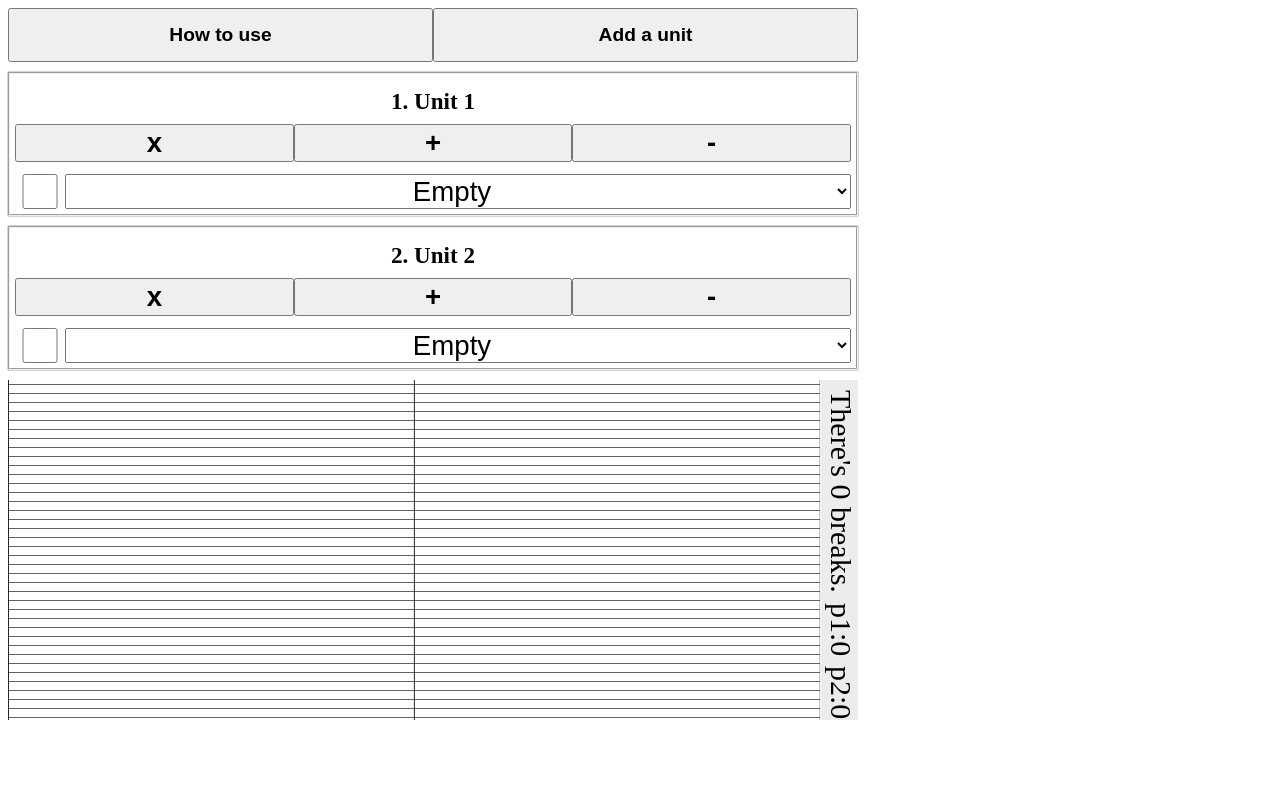
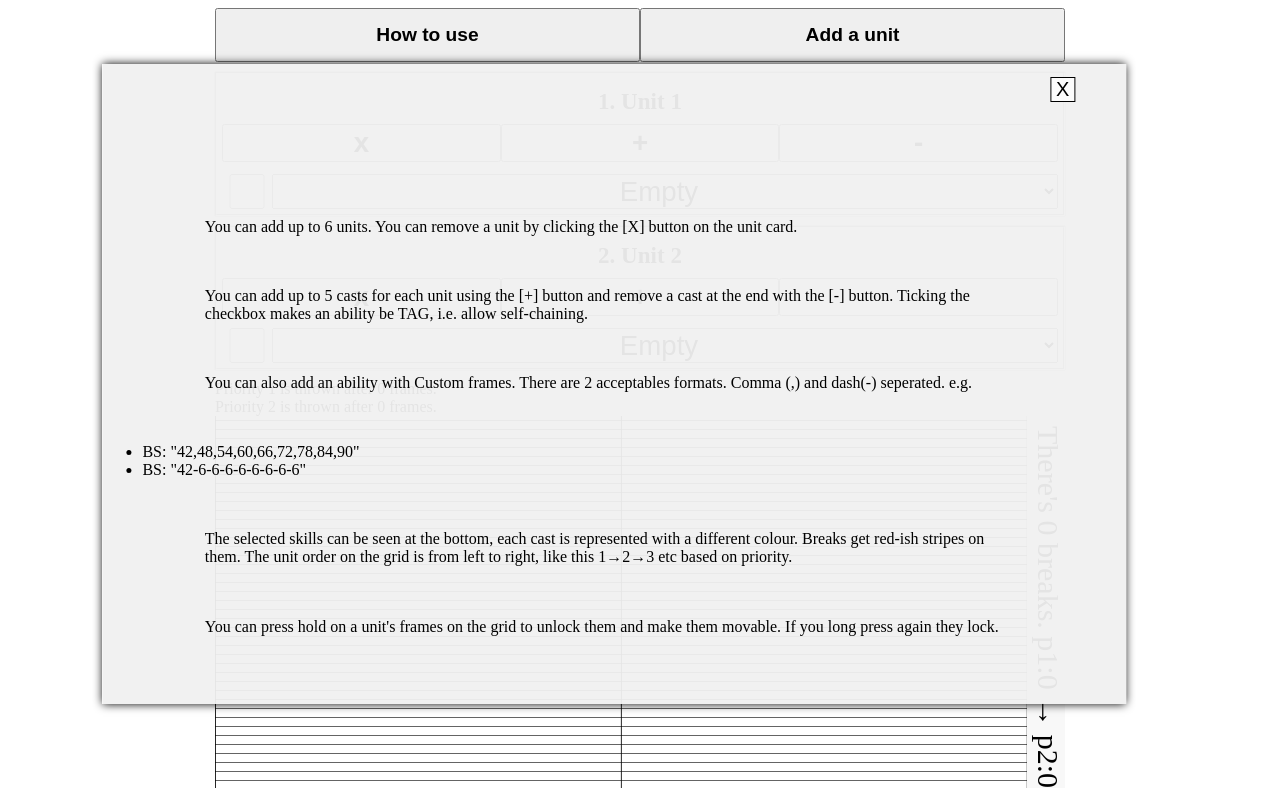
Before and after one commit to Lia-mon/chain, a SvelteKit app: page / in a window 1280 px wide. Both pictures are taken after a click on the button "How to use". Built offline with nearby package versions, Linux system fonts and the light colour scheme.

Commit message:
mini changes

```diff
--- a/src/app.html
+++ b/src/app.html
@@ -7,7 +7,7 @@
 	<link rel="manifest" href="%sveltekit.assets%/manifest.json" />
 	<meta name="viewport" content="width=device-width, initial-scale=1.0">
 	%sveltekit.head%
-	<title>Lia makes something</title>
+	<title>Chain visualiser</title>
 </head>
 
 <body data-sveltekit-preload-data="hover">
--- a/src/lib/actions/pressmove.ts
+++ b/src/lib/actions/pressmove.ts
@@ -1,5 +1,5 @@
 export function longpress(node :HTMLElement, duration :number) {
-	let timer : number;
+	let timer : any;
     let currentX = 0;
     let currentY = 0;
 
--- a/src/lib/chaining/chains.ts
+++ b/src/lib/chaining/chains.ts
@@ -1,6 +1,5 @@
 export interface Hit{
     frame : number;
-    elements : boolean[];
     unit: number; //display
     cast: number;
     tag: boolean;
@@ -114,7 +113,6 @@ export function merger(unitFrames: Hit[][],
 
             merged.push({
                 frame :currentFrame,
-                elements :unitFrames[lastIndex][indexes[lastIndex]].elements,
                 unit :unitFrames[lastIndex][indexes[lastIndex]].unit,
                 cast :unitFrames[lastIndex][indexes[lastIndex]].cast,
                 tag : unitFrames[lastIndex][indexes[lastIndex]].tag
--- a/src/lib/stores.ts
+++ b/src/lib/stores.ts
@@ -2,7 +2,6 @@ import { writable, type Writable } from "svelte/store";
 
 interface Hit{
     frame : number;
-    elements : boolean[];
     unit: number; //display
     cast: number;
     tag: boolean;
--- a/src/routes/+page.svelte
+++ b/src/routes/+page.svelte
@@ -2,9 +2,9 @@
 import Unit from './Unit.svelte';
 import Framer from './Framer.svelte';
 
-// import { breaks } from '../../chaining/chains.js'
+// import { breaks } from '$lib/chaining/chains.js'
+
 import { units, delays, unitNames } from '$lib/stores.js'
-    import { prevent_default } from 'svelte/internal';
 
 function addUnit(){
     const max = 6;
@@ -22,15 +22,48 @@ function addUnit(){
     }
 }
 
-let showHelp = true;
+let showHelp = false;
 
 </script>
 
-{#if showHelp}
-    <div class=help>
-        <button on:click={()=>{showHelp = !showHelp}}>x</button>
-    </div>
-{/if}
+
+<div class={`help ${showHelp ? 'visible' : ''}`}>
+    <button class='exit' on:click={()=>{showHelp = !showHelp}}>X</button>
+    <p>
+        You can add up to 6 units.
+        You can remove a unit by clicking the [X] button on the unit card.
+    </p>
+    <p>
+        You can add up to 5 casts for each unit using the [+] button
+        and remove a cast at the end with the [-] button.
+        Ticking the checkbox makes an ability be TAG, i.e. allow self-chaining.
+    </p>
+    <p>
+        You can also add an ability with Custom frames.
+        There are 2 acceptables formats. Comma (,) and dash(-) seperated. e.g.
+    </p>
+    <ul>
+        <li>
+            BS: "42,48,54,60,66,72,78,84,90"
+        </li>
+        <li>
+            BS: "42-6-6-6-6-6-6-6-6"
+        </li>
+    </ul>
+    <p>
+        The selected skills can be seen at the bottom,
+        each cast is represented with a different colour.
+        Breaks get red-ish stripes on them.
+        The unit order on the grid is from left to right,
+        like this 1&rightarrow;2&rightarrow;3 etc based on priority.
+    </p>
+    <p>
+        You can press hold on a unit's frames on the grid
+        to unlock them and make them movable.
+        If you long press again they lock.
+    </p>
+</div>
+
 
 <div class='wrapper'>
     <div class='flex-h'>
@@ -70,6 +103,7 @@ button{
 }
 
 .wrapper{
+    max-width:850px;
     margin: 0 auto;
 }
 
@@ -79,19 +113,25 @@ button{
 }
 
 .help{
+    display: none;
     position: fixed;
     top:0%;
     left:0%;
     width: 80%;
     height:80%;
+    overflow-y: auto;
     background-color: rgba(241, 241, 241, 0.95);
     z-index: 10;
     transform: translate(10%,10%);
     /* border: 2px solid gray; */
-    box-shadow: black 0px 0px 12px;
+    box-shadow: black 0px 0px 9px;
 }
 
-.help button{
+.visible{
+    display:block;
+}
+
+.help .exit{
     width:25px;
     aspect-ratio: 1/1;
     position:absolute;
@@ -107,8 +147,12 @@ button{
     text-align: center;
 }
 
-:global(body){
-    /* background-color: rgb(255, 207, 255); */
-    max-width:850px;
+.help p{
+    width: 80%;
+    margin:5% auto;
 }
+.help p:first-of-type{
+    margin-top: 15%;
+}
+
 </style>
--- a/src/routes/Framer.svelte
+++ b/src/routes/Framer.svelte
@@ -6,10 +6,10 @@ import type { Hit } from '$lib/chaining/chains.js';
 import { breakMerge } from '$lib/chaining/chains.js';
 
 let directFrames : Array<Hit[]> = Array(6).fill([]);
-let topDiffs = Array(6).fill(0); //tied to priority, updated when frames change (which are tied to priority)
+let topDiffs = Array(6).fill(0); //tied to priority, updated when frames change (which are also tied to priority)
 
 //delays tied to the unit
-//units units,index where index plays the role of priority
+//a unit's index plays the role of priority
 
 let containerVisual: HTMLDivElement;
 
@@ -17,7 +17,7 @@ const frameSize = 9;
 
 let expand = false;
 
-let results = [];
+let results : number[] = [];
 
 const countBreaks=(as: Array<Array<any>>):number =>{
     let s = 0;
@@ -50,11 +50,22 @@ const sanitize = (id:number)=>(e:Event)=>{
     }
 }
 
+const compare = (delays:number[],topDiffs:number[])=>(index1:number,index2:number) : number=>{
+    const unit1 = $units[index1];
+    const unit2 = $units[index2];
+
+    return delays[unit1]+topDiffs[index2]-delays[unit2]-topDiffs[index1];
+}
+
 $:{
-    for(let i = 0 ; i < $units.length ; i++){
-        directFrames[i] = $unitFrames[i].slice().sort(inUnitCmp);
-        if(directFrames[i][0] !== undefined){
-            topDiffs[i] = directFrames[i][0].frame;
+    for(let i = 0 ; i < 6 ; i++){
+        if($unitFrames[i]){
+            directFrames[i] = $unitFrames[i].slice().sort(inUnitCmp);
+            if(directFrames[i][0]!== undefined){
+                topDiffs[i] = directFrames[i][0].frame ;
+            }else{
+                topDiffs[i] = 0 ;
+            }
         }
     }
 }
@@ -62,6 +73,11 @@ $:{
 $: topMax = Math.max(...topDiffs);
 
 $: fBreaks =  breakMerge(directFrames,$units.length,$delays,topDiffs);
+
+$:{
+    results = Array($units.length).fill(0).map((a,i)=>i);
+    results.sort(compare($delays,topDiffs));
+}
 
 // TODO : finish the smol ordering, remember what goes where
 
@@ -92,7 +108,7 @@ $:if(containerVisual) containerVisual.style.backgroundSize = `${(100-4.5)/$units
 </div>
 
 
-<!--
+
 
 <div>
     {#each $units as unit,i}
@@ -102,7 +118,7 @@ $:if(containerVisual) containerVisual.style.backgroundSize = `${(100-4.5)/$units
     {/each}
 </div>
 
--->
+
 
 
  {#if ($units.length > 0)}
@@ -126,15 +142,17 @@ $:if(containerVisual) containerVisual.style.backgroundSize = `${(100-4.5)/$units
         class:expand>
 
         <span>There's {countBreaks(fBreaks)} breaks.</span>
-        {#each $units as unit,i}
-            <span>p{i+1}:{$delays[unit]-topDiffs[i]+topMax} </span>
+        {#each results as i}
+            <span class='result'>p{i+1}:{$delays[$units[i]]-topDiffs[i]+topMax} </span>
         {/each}
+
     <!--
         <button class='infobuttons'
             on:click={()=>{expand=!expand}}
             >
             {expand? '-' : '+'}
-        </button> -->
+        </button>
+    -->
 
     </div>
 </div>
@@ -196,15 +214,23 @@ $:if(containerVisual) containerVisual.style.backgroundSize = `${(100-4.5)/$units
     /* padding-inline-start: 35px; */
     text-indent: 10px;
     font-size: min(4vw,30px);
-    background-color: rgb(236, 236, 236);
+    background-color: rgb(248, 248, 248);
     writing-mode: vertical-rl;
     text-orientation: mixed;
     position: sticky;
     top:0;
     right:0;
     max-height:100vh;
-    display: flex;
+    /* display: flex; */
     justify-content: space-evenly;
+}
+
+.infobar .result::after{
+    content: '→ ';
+}
+
+.infobar .result:last-child::after{
+    content: '';
 }
 
 /* .infobar button{
--- a/src/routes/Unit.svelte
+++ b/src/routes/Unit.svelte
@@ -1,5 +1,5 @@
 <script lang="ts">
-import { units,unitFrames, unitNames } from '$lib/stores.js';
+import { units,unitFrames, unitNames, delays } from '$lib/stores.js';
 import type { Hit } from '$lib/chaining/chains.js';
 import { chains } from '$lib/chaining/chainData.js'
 
@@ -45,8 +45,8 @@ const handleSelection = (id:number) => (e : Event) =>{
             frame: f+id*(castOffset+castDelay),
             unit: priority,
             cast: id,
-            tag: tagCasts[id],
-            elements : []}
+            tag: tagCasts[id]
+        }
 
         return hit
         }
@@ -82,8 +82,8 @@ const handleCustom = (id:number) => (e : Event) =>{
         frame: f+id*(castOffset+castDelay),
         unit: priority,
         cast: id,
-        tag: tagCasts[id],
-        elements : []}
+        tag: tagCasts[id]
+        }
 
         return hit;
         }));
@@ -94,6 +94,8 @@ const handleCustom = (id:number) => (e : Event) =>{
 
 function killSwitch(){
     // unitHits = [];
+    $unitFrames[uid] = [];
+    $delays[uid] = 0;
     units.update(e=>e.filter(e=>e!==uid));
 }
 
```
Also changed, not shown: 17 other files (tests, documents, lock files or other folders).
